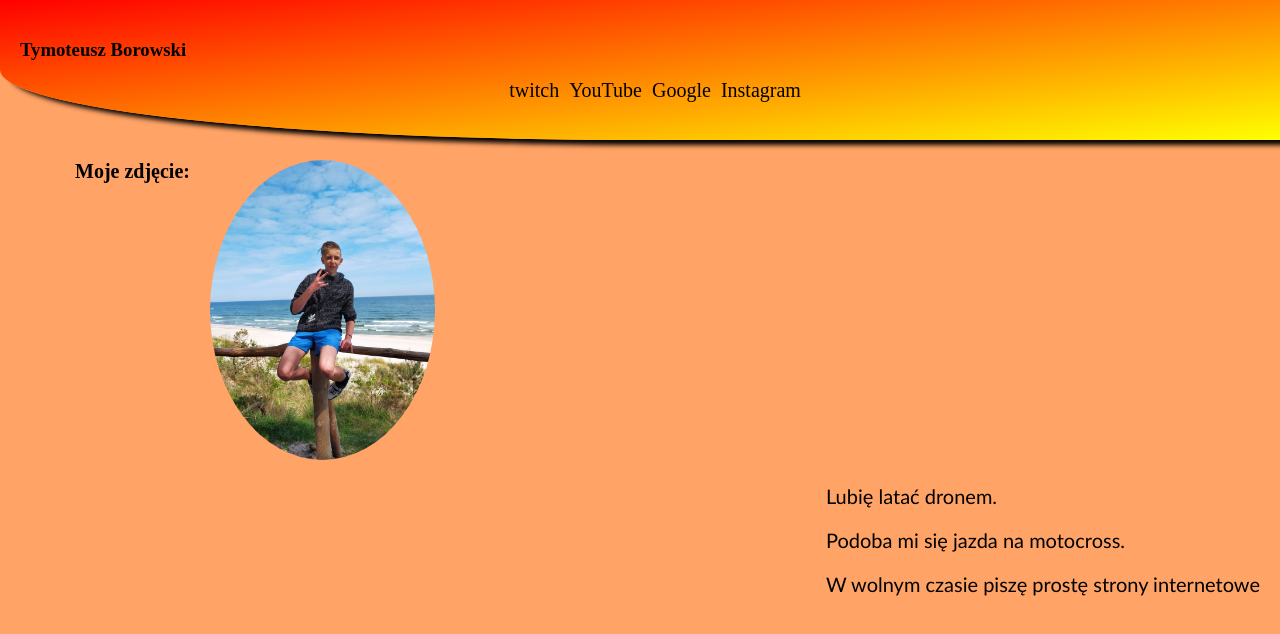
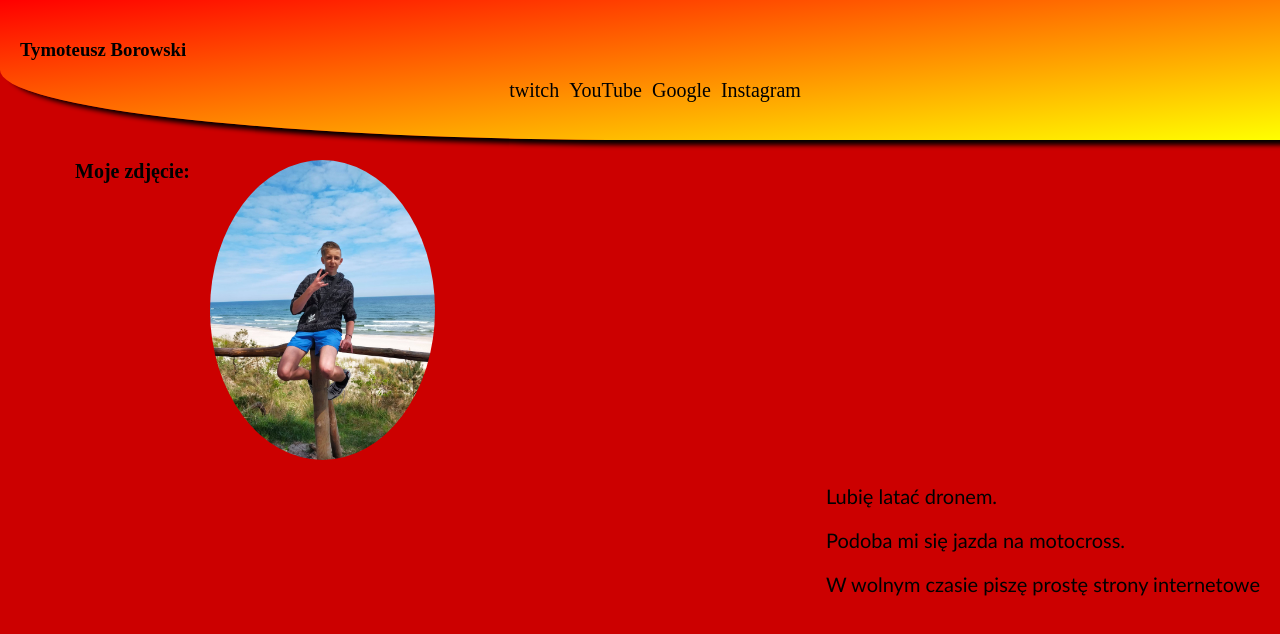
Before and after one commit to tymson05/moja-strona, a plain HTML site: page index.html in a window 1280 px wide. Drawn offline with Linux system fonts and the light colour scheme.

Commit message:
zmiana koloru strony na czerwony

```diff
--- a/index.css
+++ b/index.css
@@ -1,7 +1,7 @@
 body{
   box-sizing: border-box;
   margin: 0px;
-  background-color: #ffa366;
+  background-color: #cc0000;
   position: relative;
 }
 
```
